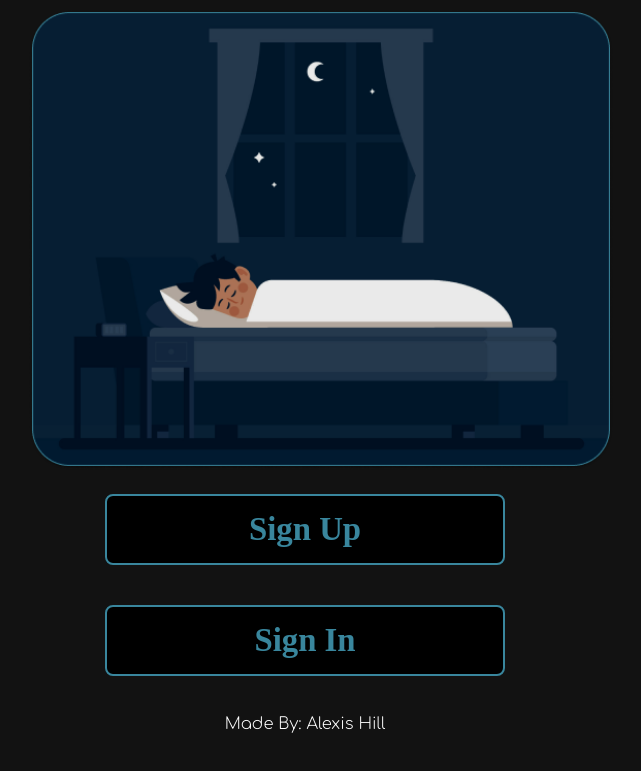
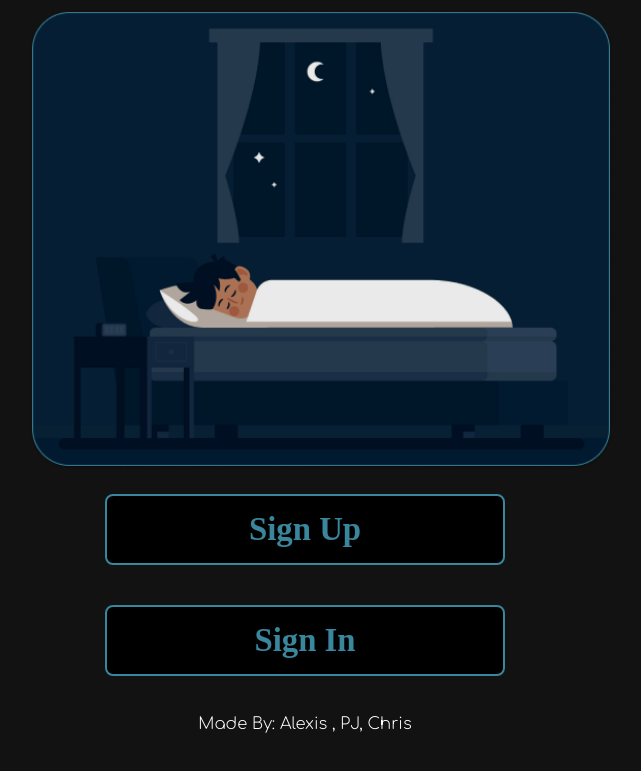
Before and after one commit to ahill47/sleep-tracker, a React (Create React App) app: page /Front-End/ in a window 1280 px wide. Shown: the part 251-1022 px from the top of the page, without its empty margins (335-976 px from the left). Built offline with nearby package versions, Linux system fonts and the light colour scheme.

Commit message:
adding more stuff

```diff
--- a/src/Components/Footer.js
+++ b/src/Components/Footer.js
@@ -4,7 +4,7 @@ export default function Footer() {
     return (
         <div>
             <footer className='theFooter'>
-                <p>Made By: Alexis Hill</p>
+                <p>Made By: Alexis , PJ, Chris</p>
 
         </footer>
         </div>
--- a/src/Components/NavBar.js
+++ b/src/Components/NavBar.js
@@ -14,7 +14,7 @@ export default function NavBar() {
     const username = localStorage.getItem("message")
     return (
         <div className="nav">
-                        <p style={{fontSize:'30px'}}>{username}</p>
+                        <p> SleepTracker</p>
 
                     <br></br>
                        <div className="navLinks">
```
